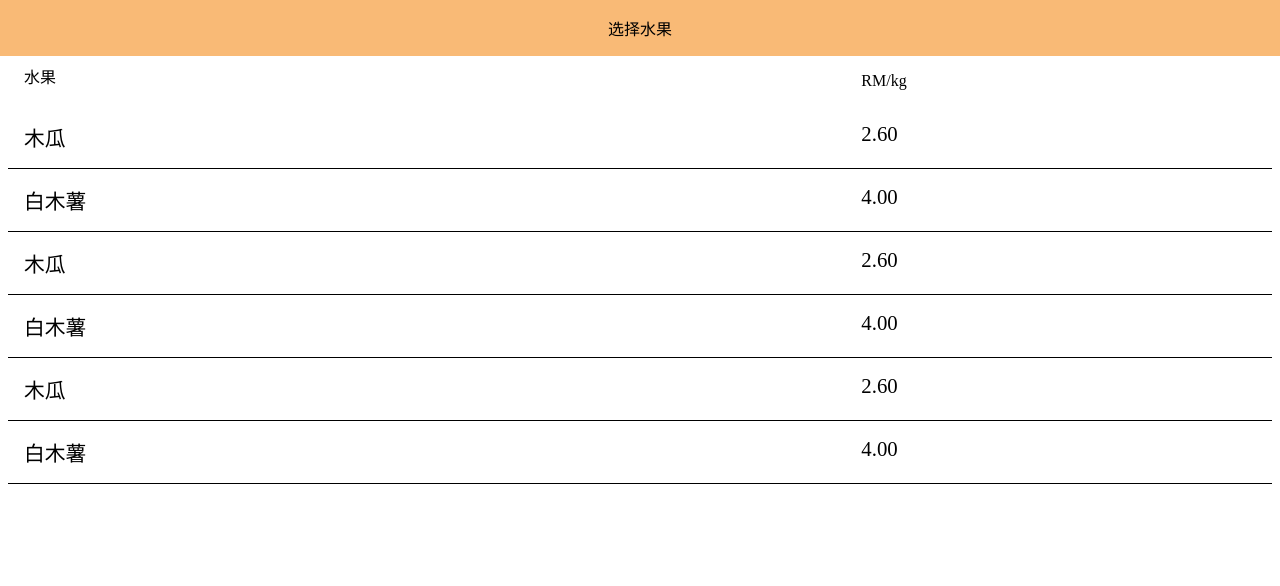
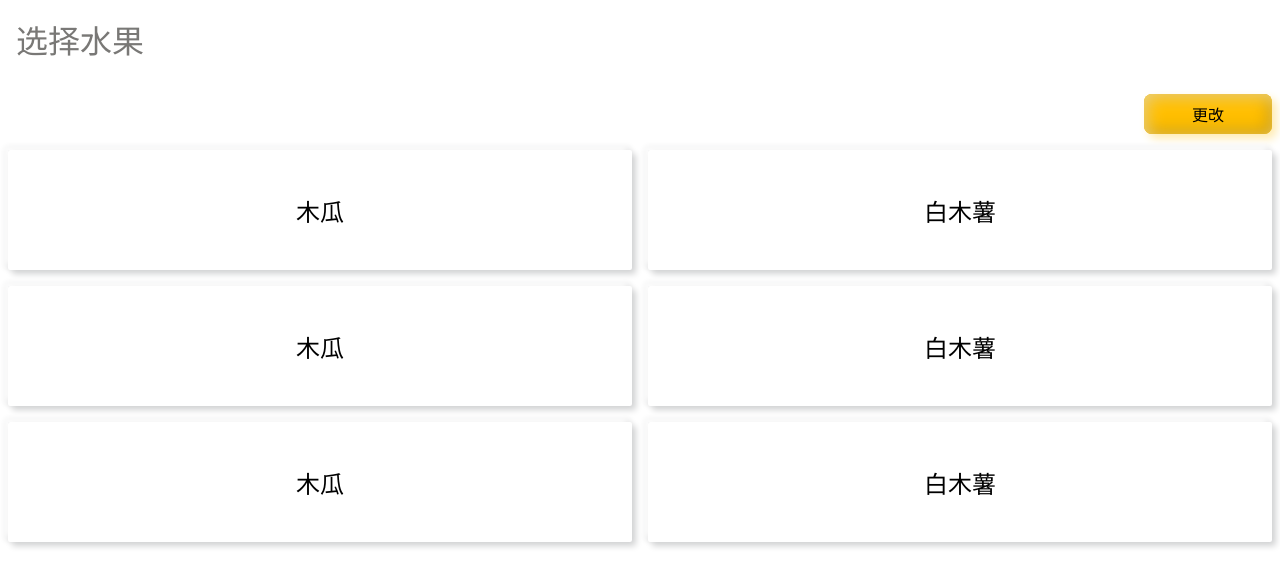
Before and after one commit to FHCProm/Hawker-POS-System, a Vue app in the folder vue_hawker_calculator/: page / in a window 1280 px wide. Shown: the top 586 px of the page. Built offline with nearby package versions, Linux system fonts and the light colour scheme.

Commit message:
fix design and added fruitDetailPage

```diff
--- a/package.json
+++ b/package.json
@@ -6,7 +6,8 @@
   "main": "index.js",
   "scripts": {
     "test": "echo \"Error: no test specified\" && exit 1",
-    "emulator": "cd vue_hawker_calculator && npm run build && cd .. && cordova run --emulator"
+    "emulator": "cd vue_hawker_calculator && npm run build && cd .. && cordova run --emulator",
+    "build": "cd vue_hawker_calculator && npm run build && cd .. "
   },
   "keywords": [
     "ecosystem:cordova"
--- a/vue_hawker_calculator/package.json
+++ b/vue_hawker_calculator/package.json
@@ -9,7 +9,8 @@
   },
   "dependencies": {
     "pinia": "^2.1.3",
-    "vue": "^3.3.4"
+    "vue": "^3.3.4",
+    "vue-router": "^4.2.4"
   },
   "devDependencies": {
     "@vitejs/plugin-vue": "^4.2.3",
--- a/vue_hawker_calculator/src/App.vue
+++ b/vue_hawker_calculator/src/App.vue
@@ -1,11 +1,7 @@
 <template>
-  <!-- <LandingPage></LandingPage> -->
-  <EditFruitPage></EditFruitPage>
+  <RouterView></RouterView>
 </template>
 
-<script setup>
-import LandingPage from "./pages/LandingPage.vue";
-import EditFruitPage from "./pages/EditFruitPage.vue";
-</script>
+<script setup></script>
 
 <style scoped></style>
--- a/vue_hawker_calculator/src/assets/base.css
+++ b/vue_hawker_calculator/src/assets/base.css
@@ -4,6 +4,14 @@
   box-sizing: border-box;
   margin: 0;
   font-weight: normal;
+}
+
+a:-webkit-any-link {
+  color: inherit;
+  text-decoration: none;
+}
+
+body {
 }
 
 .primary-button-design {
@@ -15,7 +23,7 @@
   width: 8rem;
   height: 2.5rem;
   border-radius: 0.5rem;
-
+  font-size: 1rem;
   cursor: pointer;
   transition: 0.3s ease;
 }
--- /dev/null
+++ b/vue_hawker_calculator/src/components/BackButton.vue
@@ -0,0 +1,40 @@
+<template>
+  <router-link class="button-wrapper" :to="backPath">
+    <svg
+      xmlns="http://www.w3.org/2000/svg"
+      fill="none"
+      viewBox="0 0 24 24"
+      stroke-width="1.5"
+      stroke="currentColor"
+      class="back-button"
+    >
+      <path
+        stroke-linecap="round"
+        stroke-linejoin="round"
+        d="M9 15L3 9m0 0l6-6M3 9h12a6 6 0 010 12h-3"
+      />
+    </svg>
+  </router-link>
+</template>
+
+<script setup>
+const props = defineProps({
+  backPath: {
+    required: true,
+  },
+});
+</script>
+
+<style scoped>
+.button-wrapper {
+  height: 100%;
+  display: grid;
+  align-content: center;
+}
+.back-button {
+  width: 40px;
+  height: 40px;
+  color: #f48b02;
+  margin-right: 20px;
+}
+</style>
--- a/vue_hawker_calculator/src/components/EditFruitModal.vue
+++ b/vue_hawker_calculator/src/components/EditFruitModal.vue
@@ -1,14 +1,14 @@
 <template>
   <div :style="{ display: popUpVisibility }" class="popup" ref="popUpElement">
-    <label for="fruitName">水果名:</label><br />
+    <label class="pop-up-label" for="fruitName">水果名:</label>
     <input
       class="input-design"
       type="text"
       id="fruitName"
       v-model="fruitName"
       name="fruitName"
-    /><br />
-    <label for="fruitPrice">价格:</label><br />
+    />
+    <label class="pop-up-label" for="fruitPrice">价格:</label>
     <div class="price">
       <input
         class="input-design price-input-design"
@@ -18,7 +18,7 @@
         name="fruitPrice"
       />
     </div>
-    <br /><br />
+
     <div class="button-wrapper">
       <button class="cancel-button-design" @click="cancel">取消</button>
       <button class="primary-button-design" @click="saveFields">收藏</button>
@@ -69,11 +69,18 @@ function cancel() {
   z-index: 1;
 }
 
+.pop-up-label {
+  display: block;
+  margin: 5px 0;
+}
+
 .input-design {
   padding: 0.5rem 1rem;
   border-radius: 5px;
   font-size: 1.5rem;
+  border: none;
   width: 300px;
+  box-shadow: 2px 2px 6px #8a8b8b;
 }
 .input-design:focus {
   outline: none;
@@ -100,7 +107,7 @@ function cancel() {
 
 .button-wrapper {
   display: flex;
-
+  margin-top: 2rem;
   justify-content: space-between;
 }
 </style>
--- a/vue_hawker_calculator/src/main.js
+++ b/vue_hawker_calculator/src/main.js
@@ -2,9 +2,12 @@ import { createApp } from "vue";
 import { createPinia } from "pinia";
 import "./assets/base.css";
 import App from "./App.vue";
+import router from "./vue-router";
 
 const app = createApp(App);
 
 app.use(createPinia());
 
+app.use(router);
+
 app.mount("#app");
--- a/vue_hawker_calculator/src/pages/EditFruitPage.vue
+++ b/vue_hawker_calculator/src/pages/EditFruitPage.vue
@@ -1,17 +1,36 @@
 <template>
-  <div class="header">选择水果</div>
-  <div class="table-header">
-    <div class="table-header-one">水果</div>
-    <div class="table-header-two">RM/kg</div>
+  <div class="header">
+    <BackButton back-path="/"></BackButton>
+    <div>选择要更改的水果</div>
   </div>
+
+  <div class="add-button-wrapper">
+    <button class="add-button primary-button-design">
+      <svg
+        xmlns="http://www.w3.org/2000/svg"
+        fill="none"
+        viewBox="0 0 24 24"
+        stroke-width="1.5"
+        stroke="currentColor"
+        class="add-svg"
+      >
+        <path
+          stroke-linecap="round"
+          stroke-linejoin="round"
+          d="M12 4.5v15m7.5-7.5h-15"
+        />
+      </svg>
+    </button>
+  </div>
+
   <div
     @click="changePopUpVisibility"
-    class="fruit-details-wrapper"
+    class="fruit-details"
     v-for="fruit in fruits"
     :key="fruit"
   >
     <div class="fruit-name">{{ fruit.name }}</div>
-    <div class="fruit-price">{{ fruit.price }}</div>
+    <div class="fruit-price">RM{{ fruit.price }}</div>
   </div>
 
   <EditFruitModal ref="popUpModal"></EditFruitModal>
@@ -21,6 +40,7 @@
 import { ref } from "vue";
 import EditFruitModal from "../components/EditFruitModal.vue";
 import { useFruitStore } from "../stores/fruits";
+import BackButton from "../components/BackButton.vue";
 
 const fruitStore = useFruitStore();
 const fruits = fruitStore.fruitsForSale;
@@ -33,31 +53,21 @@ function changePopUpVisibility() {
 
 <style scoped>
 .header {
-  padding: 1rem 0;
-  background: rgb(249, 186, 118);
+  display: flex;
+  align-items: center;
+  padding: 1rem 1rem;
+  font-size: 2rem;
   width: 100%;
-  text-align: center;
+  margin-bottom: 2rem;
+  color: rgb(121, 120, 118);
 }
 
-.table-header {
-  margin: 0 0.5rem;
-  display: flex;
-  font-size: 1rem;
-}
-.table-header-one {
-  flex: 2;
-  padding: 0.5rem 1rem;
-}
-.table-header-two {
-  flex: 1;
-  padding: 1rem 0;
-}
-
-.fruit-details-wrapper {
-  margin: 0 0.5rem;
+.fruit-details {
+  margin: 1rem 1rem;
   display: flex;
   font-size: 1.3rem;
-  border-bottom: 0.8px solid black;
+  box-shadow: 4px 4px 6px #d2d3d4, -4px -4px 6px #ffffff, -2px -2px 6px #d2d3d4,
+    -4px -4px 6px #ffffff;
 }
 
 .fruit-name {
@@ -68,4 +78,19 @@ function changePopUpVisibility() {
   flex: 1;
   padding: 1rem 0;
 }
+
+.add-button-wrapper {
+  display: flex;
+  width: 100%;
+  padding-right: 1rem;
+  justify-content: flex-end;
+}
+
+.add-button {
+}
+
+.add-svg {
+  height: 30px;
+  width: 30px;
+}
 </style>
--- /dev/null
+++ b/vue_hawker_calculator/src/pages/FruitDetailPage.vue
@@ -0,0 +1,91 @@
+<template>
+  <div class="header">
+    <BackButton back-path="/"></BackButton>
+    <div>輸入水果重量</div>
+  </div>
+  <div class="fruit-detail">
+    <div class="fruit-name">木瓜</div>
+    <div class="fruit-price-wrapper">
+      <div class="price-RM">RM</div>
+      <div class="price-number">11.5</div>
+      <div class="price-KG">/kg</div>
+    </div>
+  </div>
+  <div class="input-wrapper">
+    <input
+      disabled
+      class="gram-input-design"
+      type="number"
+      id="kilogram"
+      name="kilogram"
+      v-model="fruitKilogram"
+    />
+  </div>
+</template>
+
+<script setup>
+import { ref } from "vue";
+import BackButton from "../components/BackButton.vue";
+
+const fruitKilogram = ref(0);
+</script>
+
+<style scoped>
+.header {
+  display: flex;
+  align-items: center;
+  padding: 1rem 1rem;
+  font-size: 2rem;
+  width: 100%;
+  margin-bottom: 2rem;
+  color: rgb(121, 120, 118);
+}
+
+.fruit-detail {
+  display: flex;
+  align-items: center;
+  height: 200px;
+  background: rgb(144, 197, 235);
+  margin: 0 0.5rem;
+  margin-bottom: 0.5rem;
+}
+.fruit-name {
+  flex: 1;
+  font-size: 4rem;
+  text-align: center;
+}
+.fruit-price-wrapper {
+  flex: 1;
+
+  display: flex;
+  flex-direction: column;
+  align-items: center;
+}
+
+.price-number {
+  font-size: 3rem;
+}
+
+.price-RM {
+  font-size: 1rem;
+}
+.price-KG {
+  font-size: 1.5rem;
+}
+
+.input-wrapper {
+  position: relative;
+  padding: 0 0.5rem;
+  width: 100%;
+}
+.gram-input-design {
+  height: 60px;
+  width: 100%;
+  direction: rtl;
+  font-size: 2rem;
+  padding-right: 50px;
+  outline: none;
+  border: none;
+  box-shadow: 2px 2px 6px #8a8b8b;
+}
+</style>
--- a/vue_hawker_calculator/src/pages/LandingPage.vue
+++ b/vue_hawker_calculator/src/pages/LandingPage.vue
@@ -1,11 +1,15 @@
 <template>
   <div class="header">选择水果</div>
   <div class="edit-button-wrapper">
-    <button class="edit-button">更改</button>
+    <router-link to="/edit">
+      <button class="edit-button primary-button-design">更改</button>
+    </router-link>
   </div>
   <div class="selection-wrapper">
     <div v-for="fruit in fruits" :key="fruit" class="one">
-      {{ fruit.name }}
+      <router-link to="/fruitDetail">
+        {{ fruit.name }}
+      </router-link>
     </div>
   </div>
 </template>
@@ -21,16 +25,16 @@ const fruits = fruitStore.fruitsForSale;
 
 <style scoped>
 .header {
-  padding: 1rem 0;
-  background: rgb(249, 186, 118);
+  padding: 1rem 1rem;
+  font-size: 2rem;
   width: 100%;
-  text-align: center;
+  margin-bottom: 1rem;
+  color: rgb(121, 120, 118);
 }
 .edit-button-wrapper {
   display: flex;
-  flex-direction: column;
   width: 100%;
-  align-items: end;
+  justify-content: flex-end;
   margin-top: 0.5rem;
 }
 
@@ -55,7 +59,9 @@ const fruits = fruitStore.fruitsForSale;
   min-height: 120px;
   font-size: 1.5rem;
   font-weight: 800;
-  border: 0.8px solid black;
+
   text-align: center;
+  box-shadow: 4px 4px 6px #d2d3d4, -4px -4px 6px #ffffff, -2px -2px 6px #d2d3d4,
+    -4px -4px 6px #ffffff;
 }
 </style>
--- /dev/null
+++ b/vue_hawker_calculator/src/vue-router.js
@@ -0,0 +1,21 @@
+import { createRouter, createWebHashHistory } from "vue-router";
+import LandingPage from "./pages/LandingPage.vue";
+import EditFruitPage from "./pages/EditFruitPage.vue";
+import FruitDetailPage from "./pages/FruitDetailPage.vue";
+
+const routes = [
+  { path: "/", component: LandingPage },
+  { path: "/edit", component: EditFruitPage },
+  { path: "/fruitDetail", component: FruitDetailPage },
+];
+
+const router = createRouter({
+  history: createWebHashHistory(),
+  routes,
+});
+
+export default {
+  install(app) {
+    app.use(router);
+  },
+};
```
Also changed, not shown: 4 other files (tests, documents, lock files or other folders).
